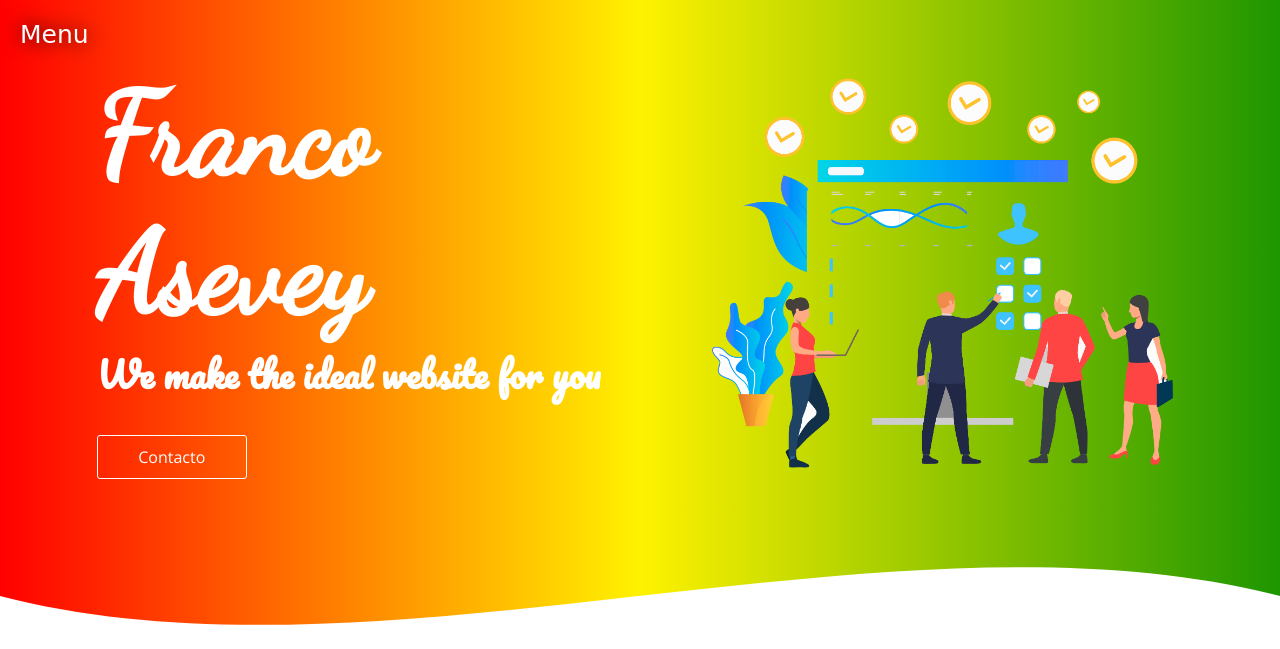
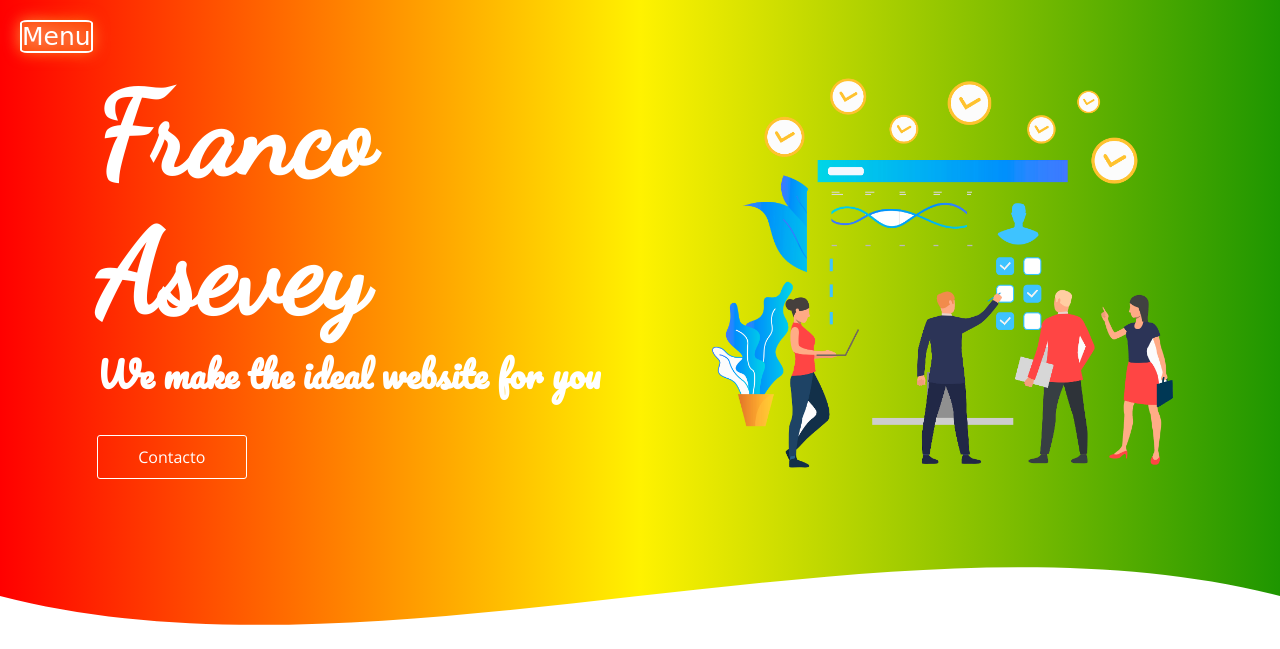
Before and after one commit to francoasevey/animated-menu, a plain HTML site: page index.html in a window 1280 px wide. In both pictures the pointer is over the link "Menu". Drawn offline with nearby package versions, Linux system fonts and the light colour scheme; a web font is replaced by a local one.

Commit message:
css hover menu

```diff
--- a/estilos.css
+++ b/estilos.css
@@ -19,6 +19,13 @@ nav a{
     font-family: 'Tilt Warp', cursive;
     font-size: 25px;
     text-shadow:  rgb(0, 0, 0) 0 0.0em 0.80em;
+}
+nav a:hover{
+    background-color: rgb(255, 71, 4);
+    text-shadow:  rgb(255, 255, 255) 0 0.0em 0.80em;
+    box-shadow:rgb(253, 97, 0) 0 0.0em 0.60em;
+    border-radius: 10%;
+    border: 2px solid #ffffff;
 }
 .icono{
     position: relative;
```
